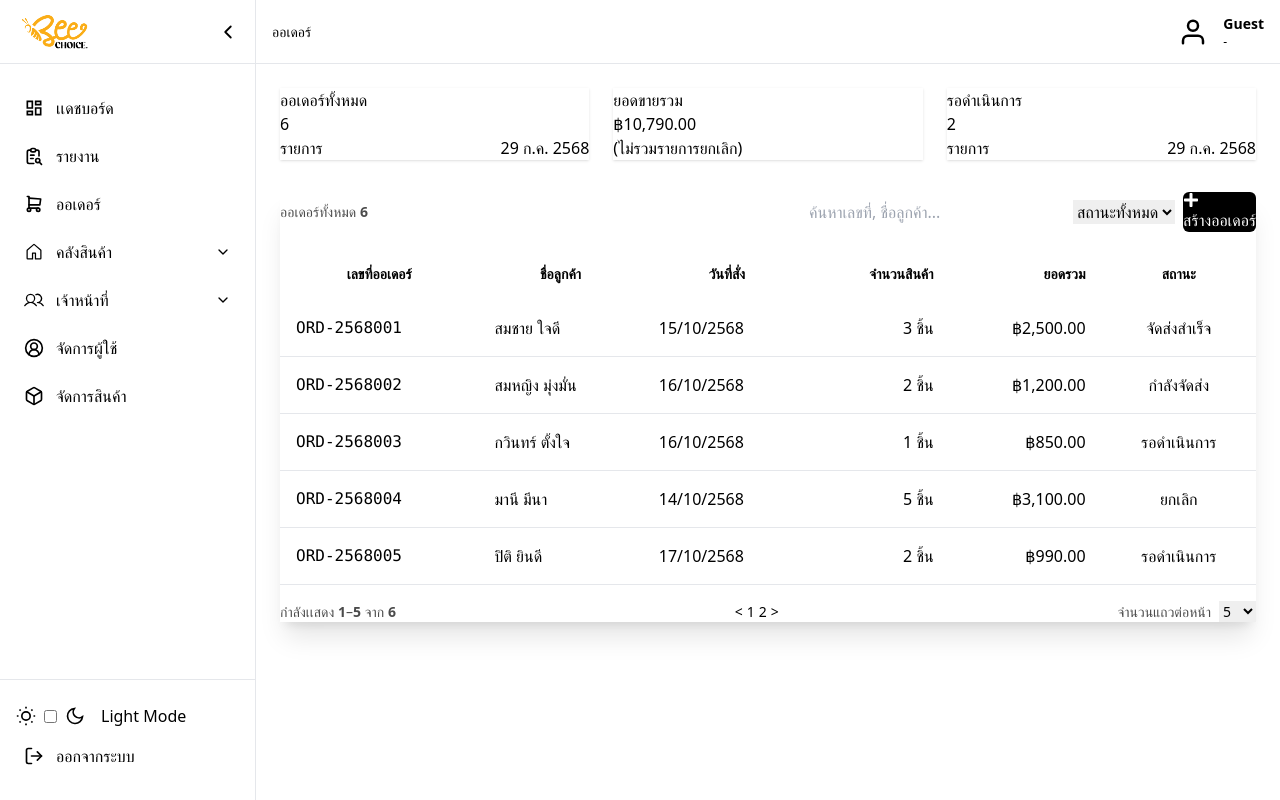
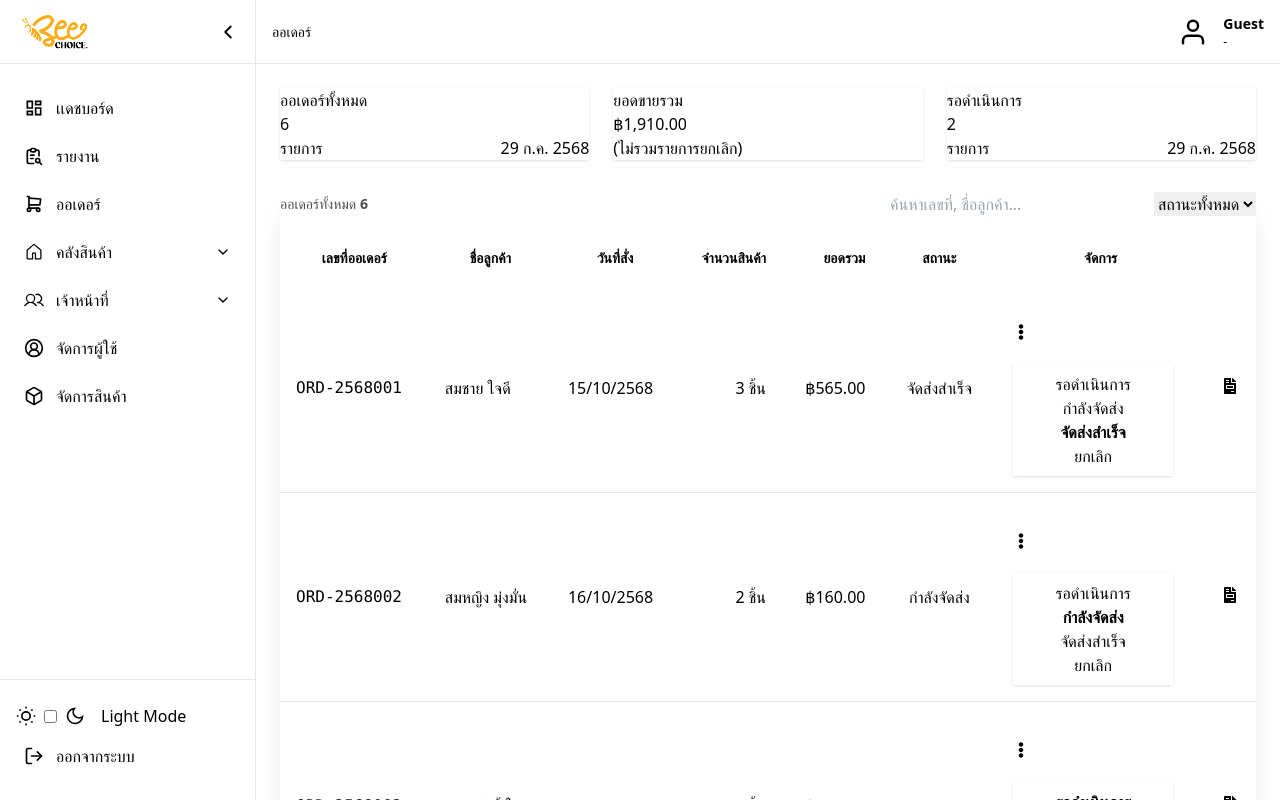
Before and after one commit to KulrapatJay/frontend-warehouse-webapp, a Next.js app: page /order in a window 1280 px wide. Built offline with nearby package versions, Linux system fonts and the light colour scheme.

Commit message:
ทำปุ่มเปลี่ยนสถานะเเละดูรายละเอียดออเดอร์ นำปุ่มสร้างออเดอร์ออก

```diff
--- a/src/app/(protected)/order/page.tsx
+++ b/src/app/(protected)/order/page.tsx
@@ -2,8 +2,7 @@
 
 import React, { useState, useMemo, useEffect } from 'react';
 import { useTheme } from '@/contexts/ThemeContext';
-import { FaPlus } from 'react-icons/fa';
-import Link from 'next/link';
+import { FaEllipsisV, FaFileInvoice } from 'react-icons/fa';
 import { useRouter } from 'next/navigation';
 
 // --- Type Definitions & Data ---
@@ -17,14 +16,27 @@ type Order = {
   status: 'รอดำเนินการ' | 'กำลังจัดส่ง' | 'จัดส่งสำเร็จ' | 'ยกเลิก';
 };
 
-const DEMO_ORDERS: Order[] = [
-  { id: 'o01', orderNumber: 'ORD-2568001', customerName: 'สมชาย ใจดี', orderDate: '2568-10-15', totalAmount: 2500, itemCount: 3, status: 'จัดส่งสำเร็จ' },
-  { id: 'o02', orderNumber: 'ORD-2568002', customerName: 'สมหญิง มุ่งมั่น', orderDate: '2568-10-16', totalAmount: 1200, itemCount: 2, status: 'กำลังจัดส่ง' },
-  { id: 'o03', orderNumber: 'ORD-2568003', customerName: 'กวินทร์ ตั้งใจ', orderDate: '2568-10-16', totalAmount: 850, itemCount: 1, status: 'รอดำเนินการ' },
-  { id: 'o04', orderNumber: 'ORD-2568004', customerName: 'มานี มีนา', orderDate: '2568-10-14', totalAmount: 3100, itemCount: 5, status: 'ยกเลิก' },
-  { id: 'o05', orderNumber: 'ORD-2568005', customerName: 'ปิติ ยินดี', orderDate: '2568-10-17', totalAmount: 990, itemCount: 2, status: 'รอดำเนินการ' },
-  { id: 'o06', orderNumber: 'ORD-2568006', customerName: 'วีระ มานะ', orderDate: '2568-10-17', totalAmount: 5250, itemCount: 8, status: 'จัดส่งสำเร็จ' },
-];
+type ProductInOrder = {
+  name: string;
+  qty: number;
+  price: number;
+};
+
+type OrderDetail = Order & {
+  items: ProductInOrder[];
+};
+
+// ========== START: ส่วนที่แก้ไข (ปรับราคาสินค้าและยอดรวม) ==========
+const DEMO_ORDER_DETAILS: { [key: string]: OrderDetail } = {
+  'o01': { id: 'o01', orderNumber: 'ORD-2568001', customerName: 'สมชาย ใจดี', orderDate: '2568-10-15', totalAmount: 565, itemCount: 3, status: 'จัดส่งสำเร็จ', items: [ { name: 'เค้กช็อกโกแลต', qty: 2, price: 250 }, { name: 'ครัวซองต์', qty: 1, price: 65 } ] },
+  'o02': { id: 'o02', orderNumber: 'ORD-2568002', customerName: 'สมหญิง มุ่งมั่น', orderDate: '2568-10-16', totalAmount: 160, itemCount: 2, status: 'กำลังจัดส่ง', items: [ { name: 'ขนมปังกระเทียม', qty: 2, price: 80 } ] },
+  'o03': { id: 'o03', orderNumber: 'ORD-2568003', customerName: 'กวินทร์ ตั้งใจ', orderDate: '2568-10-16', totalAmount: 220, itemCount: 1, status: 'รอดำเนินการ', items: [ { name: 'เค้กส้ม', qty: 1, price: 220 } ] },
+  'o04': { id: 'o04', orderNumber: 'ORD-2568004', customerName: 'มานี มีนา', orderDate: '2568-10-14', totalAmount: 690, itemCount: 5, status: 'ยกเลิก', items: [ { name: 'มาการองเซ็ต', qty: 3, price: 180 }, { name: 'เอแคลร์', qty: 2, price: 75 } ] },
+  'o05': { id: 'o05', orderNumber: 'ORD-2568005', customerName: 'ปิติ ยินดี', orderDate: '2568-10-17', totalAmount: 180, itemCount: 2, status: 'รอดำเนินการ', items: [ { name: 'บราวนี่', qty: 2, price: 90 } ] },
+  'o06': { id: 'o06', orderNumber: 'ORD-2568006', customerName: 'วีระ มานะ', orderDate: '2568-10-17', totalAmount: 785, itemCount: 8, status: 'จัดส่งสำเร็จ', items: [ { name: 'คัพเค้ก', qty: 5, price: 85 }, { name: 'ทาร์ตผลไม้', qty: 3, price: 120 } ] },
+};
+// ========== END: ส่วนที่แก้ไข (ปรับราคาสินค้าและยอดรวม) ==========
+
 
 // --- Helper Functions ---
 const getStatusBadgeClass = (status: Order['status']) => {
@@ -40,13 +52,11 @@ const getStatusBadgeClass = (status: Order['status']) => {
 const fPrice = (n: number) =>
   new Intl.NumberFormat("th-TH", { style: "currency", currency: "THB" }).format(n);
 
-// ========== START: ส่วนที่แก้ไข (1. เพิ่มฟังก์ชันจัดรูปแบบวันที่) ==========
 const formatDateDisplay = (dateString: string) => {
   if (!dateString) return '';
   const [year, month, day] = dateString.split('-');
   return `${day}/${month}/${year}`;
 };
-// ========== END: ส่วนที่แก้ไข (1. เพิ่มฟังก์ชันจัดรูปแบบวันที่) ==========
 
 export function filterOrders(
   list: Order[],
@@ -69,27 +79,45 @@ export default function OrderPage() {
   const router = useRouter();
 
   // --- State ---
+  const [allOrders, setAllOrders] = useState<{ [key: string]: OrderDetail }>(DEMO_ORDER_DETAILS);
+
   const [searchTerm, setSearchTerm] = useState('');
   const [selectedStatus, setSelectedStatus] = useState('all');
   const [page, setPage] = useState(1);
   const pageSizeOptions = [5, 10, 15, 20];
   const [pageSize, setPageSize] = useState(pageSizeOptions[0]);
+  const [viewingOrder, setViewingOrder] = useState<OrderDetail | null>(null);
+
+  const handleUpdateStatus = (orderId: string, newStatus: Order['status']) => {
+    setAllOrders(prevAllOrders => ({
+      ...prevAllOrders,
+      [orderId]: {
+        ...prevAllOrders[orderId],
+        status: newStatus,
+      }
+    }));
+  };
+
+  const ALL_STATUSES: Order['status'][] = ['รอดำเนินการ', 'กำลังจัดส่ง', 'จัดส่งสำเร็จ', 'ยกเลิก'];
 
   // --- Calculations ---
-  const totalOrders = DEMO_ORDERS.length;
-  const pendingOrders = DEMO_ORDERS.filter(o => o.status === 'รอดำเนินการ').length;
-  const totalRevenue = DEMO_ORDERS.filter(o => o.status !== 'ยกเลิก').reduce((sum, o) => sum + o.totalAmount, 0);
+  const orders = useMemo(() => Object.values(allOrders).map(({ items, ...order }) => order), [allOrders]);
+
+  const totalOrders = orders.length;
+  const pendingOrders = orders.filter(o => o.status === 'รอดำเนินการ').length;
+  const totalRevenue = orders.filter(o => o.status !== 'ยกเลิก').reduce((sum, o) => sum + o.totalAmount, 0);
 
   const statuses = useMemo(() => {
     const set = new Set<string>(['all']);
-    DEMO_ORDERS.forEach((o) => set.add(o.status));
+    orders.forEach((o) => set.add(o.status));
     return Array.from(set);
-  }, []);
+  }, [orders]);
 
   const filteredOrders = useMemo(
-    () => filterOrders(DEMO_ORDERS, searchTerm, selectedStatus),
-    [searchTerm, selectedStatus]
+    () => filterOrders(orders, searchTerm, selectedStatus),
+    [orders, searchTerm, selectedStatus]
   );
+
 
   // --- Pagination Logic ---
   const totalPages = Math.max(1, Math.ceil(filteredOrders.length / pageSize));
@@ -103,6 +131,13 @@ export default function OrderPage() {
       setPage(totalPages);
     }
   }, [page, totalPages]);
+
+  useEffect(() => {
+    if (viewingOrder) {
+      setViewingOrder(allOrders[viewingOrder.id]);
+    }
+  }, [allOrders, viewingOrder]);
+
 
   const startIdx = (page - 1) * pageSize;
   const endIdx = startIdx + pageSize;
@@ -144,11 +179,6 @@ export default function OrderPage() {
                 <select className="select select-bordered" value={selectedStatus} onChange={(e) => setSelectedStatus(e.target.value)}>
                   {statuses.map((s) => (<option key={s} value={s}>{s === "all" ? "สถานะทั้งหมด" : s}</option>))}
                 </select>
-
-                <Link href="/order/add" className={`btn rounded-md text-white transition whitespace-nowrap ${ theme === 'dark' ? 'bg-blue-600 hover:bg-blue-700' : 'bg-black hover:bg-gray-800' }`}>
-                    <FaPlus className="h-4 w-4" />
-                    สร้างออเดอร์
-                </Link>
               </div>
             </div>
 
@@ -163,6 +193,8 @@ export default function OrderPage() {
                     <th className="p-4 text-right">จำนวนสินค้า</th>
                     <th className="p-4 text-right">ยอดรวม</th>
                     <th className="p-4 text-center">สถานะ</th>
+                    <th className="p-4 text-center">จัดการ</th>
+                    <th className="p-4"></th>
                   </tr>
                 </thead>
                 <tbody>
@@ -170,15 +202,36 @@ export default function OrderPage() {
                     <tr key={o.id} className="hover border-b">
                       <td className="p-4 font-mono">{o.orderNumber}</td>
                       <td className="p-4">{o.customerName}</td>
-                      {/* ========== START: ส่วนที่แก้ไข (2. เรียกใช้ฟังก์ชัน) ========== */}
                       <td className="p-4">{formatDateDisplay(o.orderDate)}</td>
-                      {/* ========== END: ส่วนที่แก้ไข (2. เรียกใช้ฟังก์ชัน) ========== */}
                       <td className="p-4 text-right">{o.itemCount.toLocaleString()} ชิ้น</td>
                       <td className="p-4 text-right">{fPrice(o.totalAmount)}</td>
                       <td className="p-4 text-center">
                         <span className={`badge w-28 justify-center ${getStatusBadgeClass(o.status)}`}>
                             {o.status}
                         </span>
+                      </td>
+                      <td className="p-4 text-center">
+                        <div className="dropdown dropdown-left">
+                          <label tabIndex={0} className="btn btn-ghost btn-xs m-1"><FaEllipsisV /></label>
+                          <ul tabIndex={0} className="dropdown-content z-[1] menu p-2 shadow bg-base-200 rounded-box w-40">
+                            {ALL_STATUSES.map(status => (
+                                <li key={status}>
+                                    <a onClick={() => handleUpdateStatus(o.id, status)} className={o.status === status ? 'font-bold' : ''}>
+                                        {status}
+                                    </a>
+                                </li>
+                            ))}
+                          </ul>
+                        </div>
+                      </td>
+                      <td className="p-4 text-center">
+                        <button
+                            className="btn btn-ghost btn-sm"
+                            aria-label={`View details for order ${o.orderNumber}`}
+                            onClick={() => setViewingOrder(allOrders[o.id])}
+                        >
+                            <FaFileInvoice className="h-4 w-4" />
+                        </button>
                       </td>
                     </tr>
                   ))}
@@ -197,7 +250,6 @@ export default function OrderPage() {
                 <div className="opacity-70">
                     กำลังเเสดง <span className="font-semibold">{startIdx + 1}</span>–<span className="font-semibold">{Math.min(endIdx, filteredOrders.length)}</span> จาก <span className="font-semibold">{filteredOrders.length}</span>
                 </div>
-
                 <div className="flex items-center gap-1">
                     <button className="btn btn-ghost btn-sm" disabled={page <= 1} onClick={() => goto(page - 1)}>&lt;</button>
                     {Array.from({ length: totalPages }, (_, i) => i + 1).map((p) => (
@@ -205,13 +257,10 @@ export default function OrderPage() {
                     ))}
                     <button className="btn btn-ghost btn-sm" disabled={page >= totalPages} onClick={() => goto(page + 1)}>&gt;</button>
                 </div>
-
                 <div className="flex items-center gap-2">
                     <span className="whitespace-nowrap opacity-70">จำนวนแถวต่อหน้า</span>
                     <select className="select select-bordered select-sm" value={pageSize} onChange={(e) => setPageSize(Number(e.target.value))}>
-                        {pageSizeOptions.map(size => (
-                            <option key={size} value={size}>{size}</option>
-                        ))}
+                        {pageSizeOptions.map(size => (<option key={size} value={size}>{size}</option>))}
                     </select>
                 </div>
               </div>
@@ -219,6 +268,70 @@ export default function OrderPage() {
           </div>
         </div>
       </div>
+
+        {/* Modal สำหรับดูรายละเอียด */}
+        <dialog className="modal" open={!!viewingOrder}>
+            <div className="modal-box max-w-3xl">
+                <h3 className="font-bold text-lg mb-1">รายละเอียดออเดอร์</h3>
+                <p className="text-sm text-base-content/70 mb-4 font-mono">{viewingOrder?.orderNumber}</p>
+
+                {viewingOrder && (
+                    <>
+                        <div className="grid grid-cols-1 sm:grid-cols-2 gap-4 mb-6">
+                            <div>
+                                <p><span className="font-semibold">ชื่อลูกค้า:</span> {viewingOrder.customerName}</p>
+                                <p><span className="font-semibold">วันที่สั่ง:</span> {formatDateDisplay(viewingOrder.orderDate)}</p>
+                            </div>
+                            <div>
+                                <p className="flex items-center gap-2">
+                                    <span className="font-semibold">สถานะ:</span>
+                                    <span className={`badge ${getStatusBadgeClass(viewingOrder.status)}`}>{viewingOrder.status}</span>
+                                 </p>
+                            </div>
+                        </div>
+
+                        <h4 className="font-semibold mb-2">รายการสินค้า</h4>
+                        <div className="overflow-x-auto border rounded-lg">
+                            <table className="table table-zebra w-full">
+                                <thead className="bg-base-200">
+                                    <tr>
+                                        <th>สินค้า</th>
+                                        <th className="text-right">จำนวน</th>
+                                        <th className="text-right">ราคา/หน่วย</th>
+                                        <th className="text-right">ราคารวม</th>
+                                    </tr>
+                                </thead>
+                                <tbody>
+                                    {viewingOrder.items.map((item, index) => (
+                                        <tr key={index}>
+                                            <td>{item.name}</td>
+                                            <td className="text-right">{item.qty}</td>
+                                            <td className="text-right">{fPrice(item.price)}</td>
+                                            <td className="text-right font-medium">{fPrice(item.qty * item.price)}</td>
+                                        </tr>
+                                    ))}
+                                </tbody>
+                                <tfoot>
+                                    <tr className="font-bold text-lg bg-base-300">
+                                        <td colSpan={3} className="text-right">ยอดรวมสุทธิ</td>
+                                        <td className="text-right">{fPrice(viewingOrder.totalAmount)}</td>
+                                    </tr>
+                                </tfoot>
+                            </table>
+                        </div>
+                    </>
+                )}
+
+                <div className="modal-action">
+                    <form method="dialog">
+                        <button className="btn" onClick={() => setViewingOrder(null)}>ปิด</button>
+                    </form>
+                </div>
+            </div>
+            <form method="dialog" className="modal-backdrop" onClick={() => setViewingOrder(null)}>
+                <button>close</button>
+            </form>
+        </dialog>
     </main>
   );
 }
```
